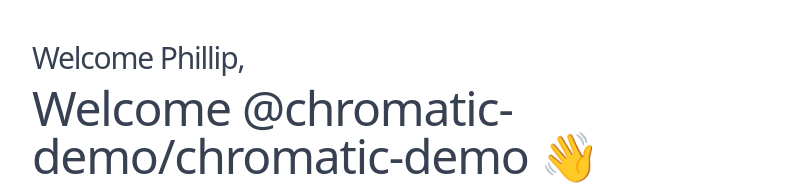
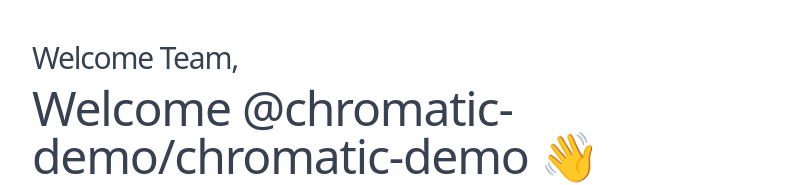
Before and after one commit to PhillipDNrwl/chromatic-visual-testing, a React (Vite) app in the folder apps/chromatic-demo/: page / in a window 1280 px wide. Shown: the top 185 px of the page, without its empty margins (240-1039 px from the left). Built offline with nearby package versions, Linux system fonts and the light colour scheme.

Commit message:
small ui change

```diff
--- a/apps/chromatic-demo/src/app/nx-welcome.tsx
+++ b/apps/chromatic-demo/src/app/nx-welcome.tsx
@@ -431,7 +431,7 @@
         <div className="container">
           <div id="welcome">
             <h1>
-              <span> Welcome Phillip, </span>
+              <span> Welcome Team, </span>
               Welcome {title} 👋
             </h1>
           </div>
```
